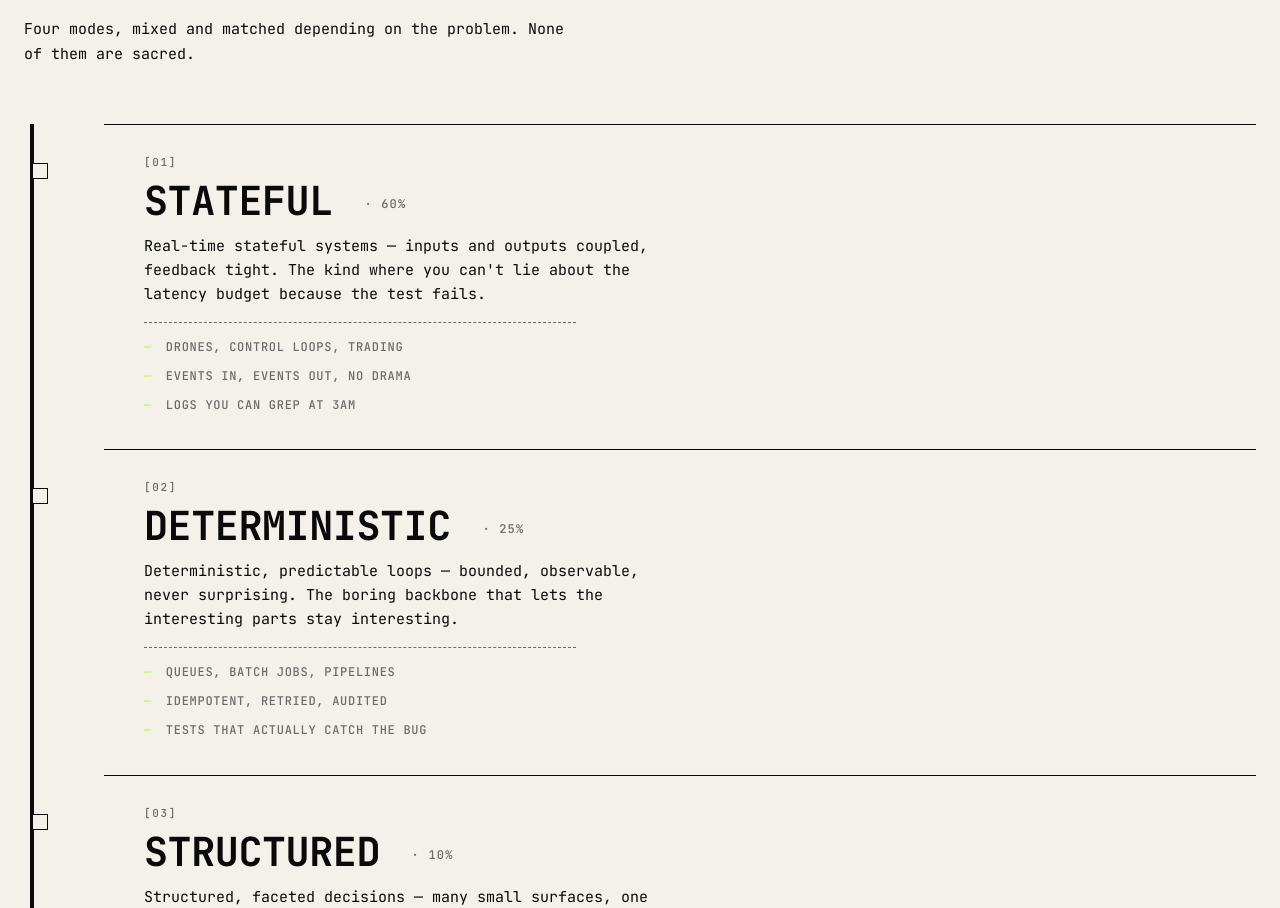
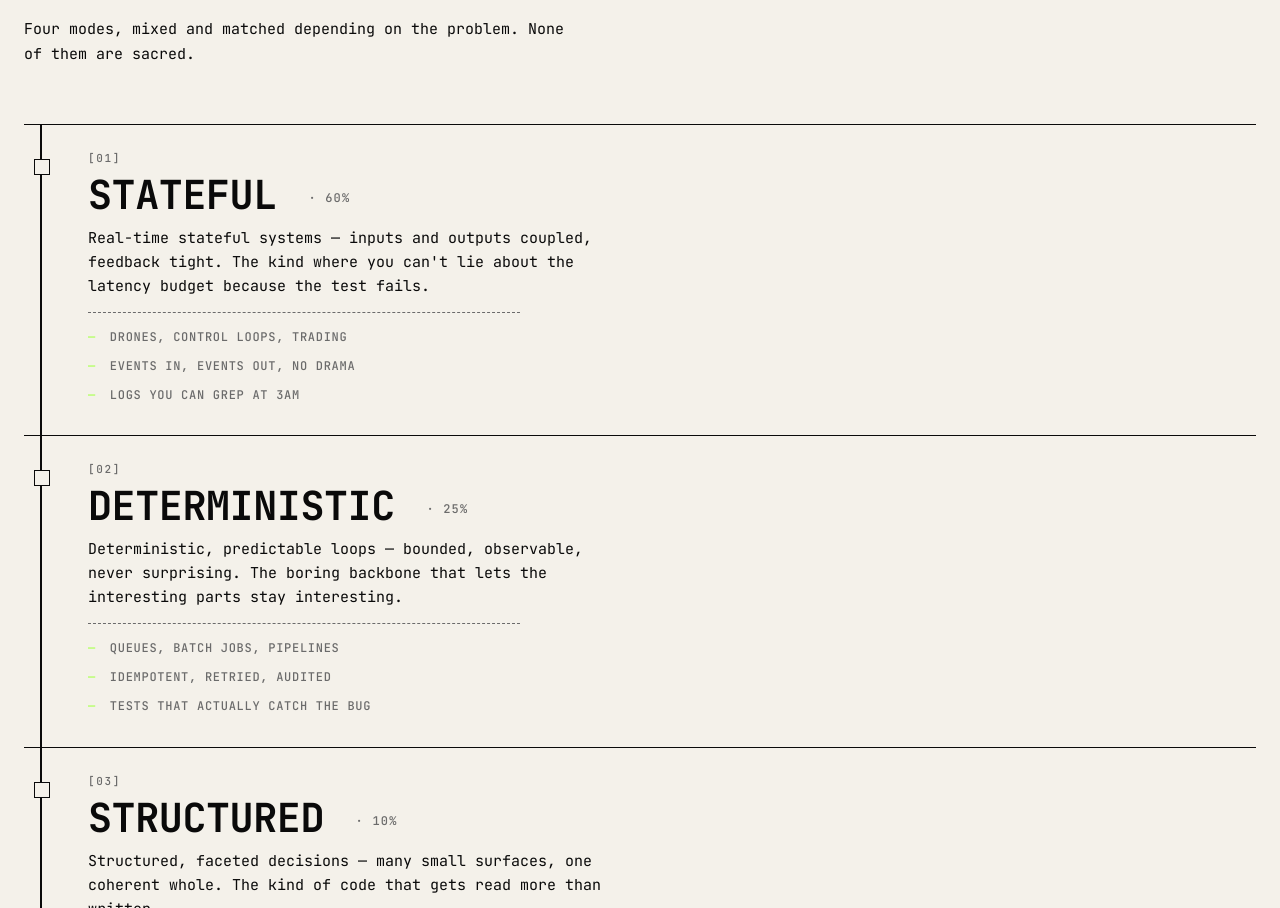
Before and after one commit to WiseAmos/wiseamos-portfolio-2026, a website: page index.html in a window 1280 px wide. Shown: the part 2989-3897 px from the top of the page. Drawn offline with Linux system fonts and the light colour scheme.

Commit message:
v6: timeline grid + dot span, work card tighter layout
Timeline:
- Restructure .timeline__step as 2-col grid (40px rail column, 1fr content)
- Move dot from ::before pseudo to a real <span class=timeline__dot>
- Tighten rail position so dot center aligns with rail center
- Reduce text-to-rail gap from 112px to 47px
- Add .timeline__content wrapper for the right column

Work cards:
- Reduce .card__body padding-top (18px -> 12px) and gap (10px -> 6px)
- Tighter head (font-size 10px, fixed min-height 14px)
- Title now sits ~12-15% from top of card

```diff
--- a/index.html
+++ b/index.html
@@ -172,6 +172,8 @@
           <span class="timeline__rail" aria-hidden="true"></span>
 
           <li class="timeline__step">
+            <span class="timeline__dot" aria-hidden="true"></span>
+            <div class="timeline__content">
               <span class="timeline__no">[01]</span>
               <h3 class="timeline__title">STATEFUL <span class="timeline__count">· 60%</span></h3>
               <p class="timeline__body">Real-time stateful systems &mdash; inputs and outputs coupled, feedback tight. The kind where you can't lie about the latency budget because the test fails.</p>
@@ -180,9 +182,12 @@
                 <li>events in, events out, no drama</li>
                 <li>logs you can grep at 3am</li>
               </ul>
+            </div>
           </li>
 
           <li class="timeline__step">
+            <span class="timeline__dot" aria-hidden="true"></span>
+            <div class="timeline__content">
               <span class="timeline__no">[02]</span>
               <h3 class="timeline__title">DETERMINISTIC <span class="timeline__count">· 25%</span></h3>
               <p class="timeline__body">Deterministic, predictable loops &mdash; bounded, observable, never surprising. The boring backbone that lets the interesting parts stay interesting.</p>
@@ -191,9 +196,12 @@
                 <li>idempotent, retried, audited</li>
                 <li>tests that actually catch the bug</li>
               </ul>
+            </div>
           </li>
 
           <li class="timeline__step">
+            <span class="timeline__dot" aria-hidden="true"></span>
+            <div class="timeline__content">
               <span class="timeline__no">[03]</span>
               <h3 class="timeline__title">STRUCTURED <span class="timeline__count">· 10%</span></h3>
               <p class="timeline__body">Structured, faceted decisions &mdash; many small surfaces, one coherent whole. The kind of code that gets read more than written.</p>
@@ -202,9 +210,12 @@
                 <li>typed boundaries, not linter religion</li>
                 <li>docs that match the code</li>
               </ul>
+            </div>
           </li>
 
           <li class="timeline__step">
+            <span class="timeline__dot" aria-hidden="true"></span>
+            <div class="timeline__content">
               <span class="timeline__no">[04]</span>
               <h3 class="timeline__title">EMERGENT <span class="timeline__count">· 5%</span></h3>
               <p class="timeline__body">Exploration at scale &mdash; many actors, one emerging pattern. Reserved for the projects where the answer isn't known yet and the budget is to find it.</p>
@@ -213,6 +224,7 @@
               <li>research code that ships anyway</li>
               <li>honest eval, not vibes</li>
             </ul>
+            </div>
           </li>
         </ol>
       </div>
--- a/styles.css
+++ b/styles.css
@@ -489,18 +489,26 @@ main { padding-top: 60px; } /* nav clearance */
   border-radius: 0;
 }
 
-/* BODY — right column with project info */
+/* BODY — right column with project info.
+   Structure: head (single thin label row at top), title, desc, foot.
+   Title sits immediately under the head with a small gap. */
 .card__body {
-  padding: 18px 20px 16px;
+  padding: 12px 20px 16px;
   display: flex;
   flex-direction: column;
-  gap: 10px;
+  gap: 6px; /* tight — title feels attached to the head, not floating mid-card */
   min-width: 0; /* prevent grid blowout on long words */
 }
+/* HEAD — single thin row of meta above the title, no border/fill. */
 .card__head {
   display: flex;
   align-items: center;
   justify-content: space-between;
+  margin: 0;
+  font-size: 10px;
+  line-height: 1;
+  min-height: 14px; /* fixed height so the title sits at a predictable offset */
+}
   gap: 12px;
 }
 .card__no {
@@ -598,17 +606,17 @@ main { padding-top: 60px; } /* nav clearance */
   position: relative;
   max-width: 1400px;
   margin: 0 auto;
-  padding-left: 80px; /* leaves room for the rail */
+  padding: 0;
 }
-/* The rail — a 1px vertical line, fills with lime as user scrolls.
-   Implementation: a 1px black base line plus a 1px lime overlay that
-   scales in Y from top to bottom (driven by JS). */
+/* The rail sits in the gap column of the grid (column 1, ~40px wide).
+   The dot is a real <span> on each step, not a pseudo, so it can be
+   aligned to the rail by living in the same column. */
 .timeline__rail {
   position: absolute;
   top: 0;
-  left: 6px; /* aligned with the step dots (16px square, left-aligned starting at 8px) */
-  width: 4px;
-  height: 100%;
+  bottom: 0;
+  left: 16px; /* centered in the 40px column 1 (16px from its left edge) */
+  width: 2px;
   background: var(--ink);
   z-index: 0;
 }
@@ -625,30 +633,38 @@ main { padding-top: 60px; } /* nav clearance */
 
 .timeline__step {
   position: relative;
-  padding: 32px 0 32px 40px;
+  padding: 28px 0 28px 0;
   border-top: 1px solid var(--ink);
   display: grid;
-  grid-template-columns: 1fr;
-  gap: 12px;
+  grid-template-columns: 40px 1fr;
+  gap: 24px;
+  align-items: start;
 }
 .timeline__step:last-child { border-bottom: 1px solid var(--ink); }
 .timeline__step:first-child { border-top: 0; padding-top: 0; }
 
-/* The dot on the rail */
-.timeline__step::before {
-  content: '';
-  position: absolute;
-  left: -72px; /* aligns with the rail (16px) minus 8px radius = 8px from rail */
-  top: 38px;
+/* The dot — a real span on each step, positioned in column 1.
+   The rail at left:16px (centered) lines up with the 16px-wide dot. */
+.timeline__dot {
   width: 16px;
   height: 16px;
   background: var(--paper);
   border: 1px solid var(--ink);
+  position: relative;
+  top: 6px; /* aligns with the title baseline */
+  left: 10px; /* 16px (half of 40px column) - 8px (half of 16px dot) = 8px ... adjusted to 10 for the rail at 16px */
   z-index: 1;
   transition: background 80ms linear;
 }
-.timeline__step.is-active::before { background: var(--accent); }
-.timeline__step:first-child::before { top: 6px; }
+.timeline__step.is-active .timeline__dot { background: var(--accent); }
+
+/* The content column of the step (the right side, beside the dot) */
+.timeline__content {
+  display: flex;
+  flex-direction: column;
+  gap: 10px;
+  min-width: 0;
+}
 
 .timeline__no {
   font: 500 11px/1 var(--t-mono);
```
Lines whose indentation alone changed are shown as unchanged.
